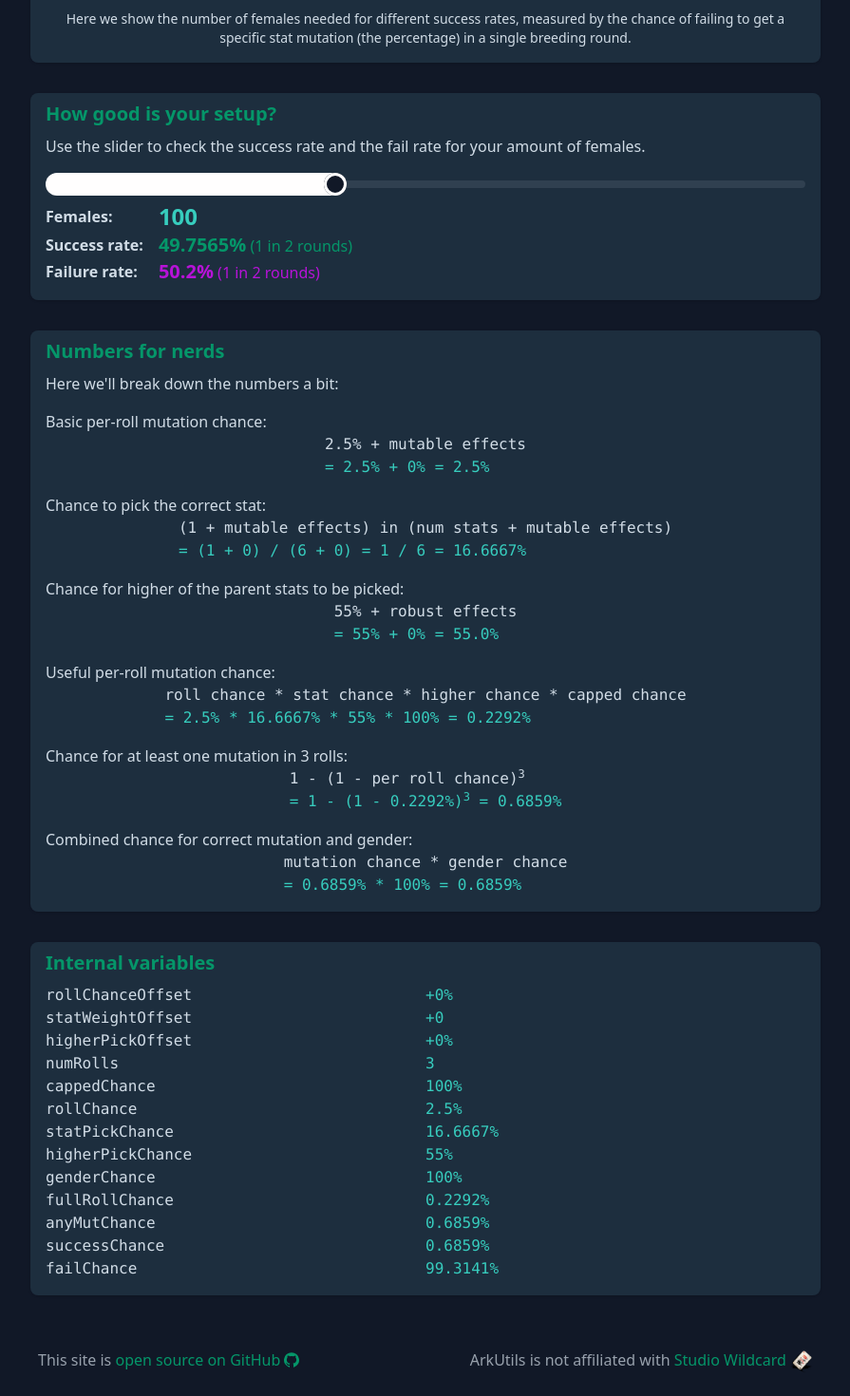
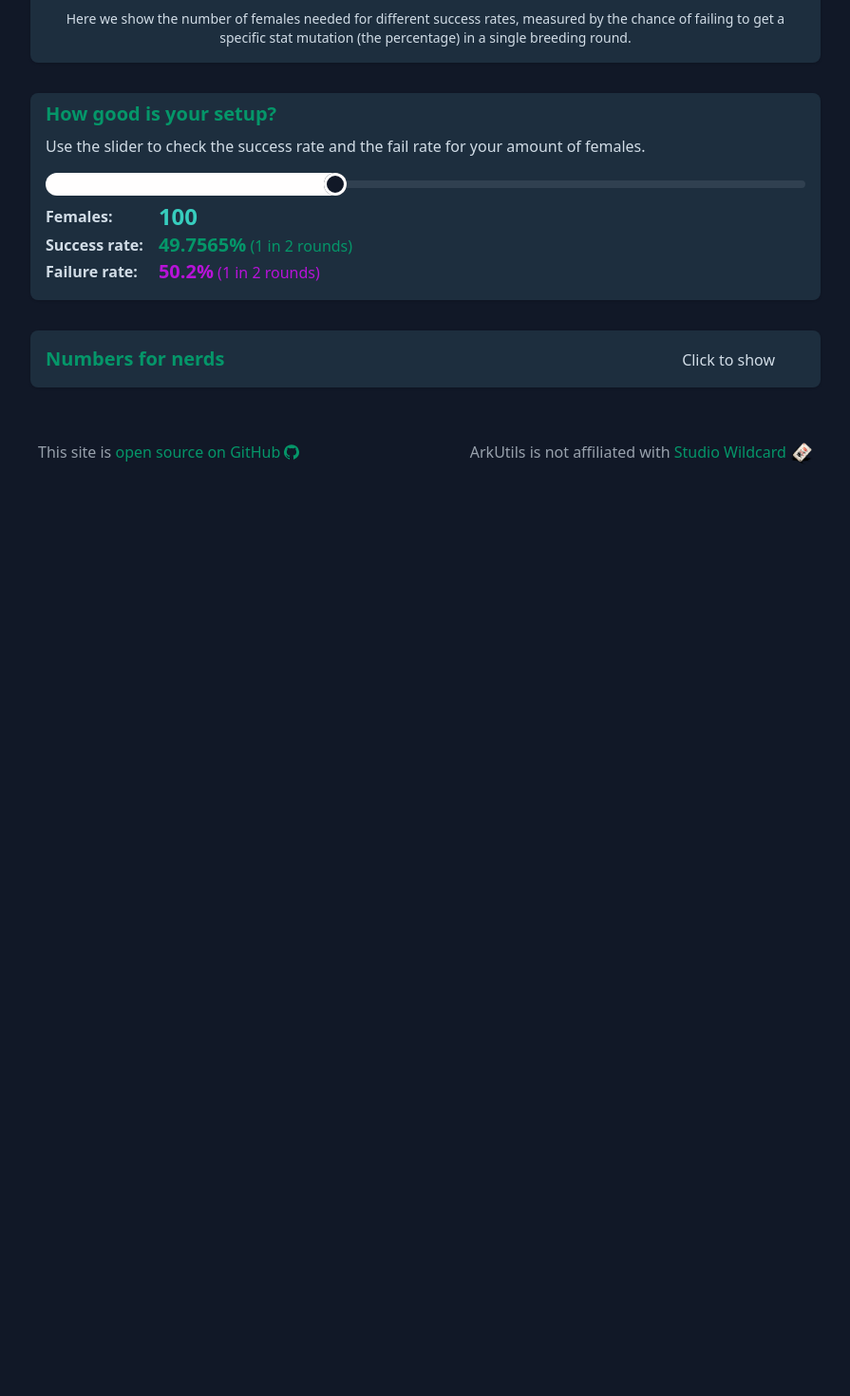
Before and after one commit to arkutils/arkutils-website, a SvelteKit app: page /tools/howmanyfemales in a window 1280 px wide. Shown: the part 945-2415 px from the top of the page at 95% size, without its empty margins (192-1087 px from the left). After the commit the page ends 1459 px from the top, so only its background shows below. Built offline with nearby package versions, Linux system fonts and the light colour scheme.

Commit message:
chore(howmanyfemales): hide breakdown and variables
Breakdown is collapsible, hidden by default for performance.

Variables now require `#dev` in the URL.

```diff
--- a/src/routes/(pages)/tools/howmanyfemales/+page.svelte
+++ b/src/routes/(pages)/tools/howmanyfemales/+page.svelte
@@ -1,6 +1,7 @@
 <script lang="ts">
 	import { getLocale } from '$lib/utils/locale';
 
+	import { page } from '$app/stores';
 	import Metadata from '$lib/Metadata.svelte';
 	import { pct as fmtPct } from '$lib/utils/math';
 	import ValueButton from '$lib/wildstats/ValueButton.svelte';
@@ -33,6 +34,7 @@
 	let customNumFemalesRaw = 0; // @hmr:keep
 	let matTraits = Array(MAX_TRAITS).fill(''); // @hmr:keep
 	let patTraits = Array(MAX_TRAITS).fill(''); // @hmr:keep
+	let showBreakdown = false;
 
 	// Collect values from traits
 	$: rollChanceOffset = gatherTraitEffects('Mutable', MUTABLE_ROLL_CHANCE_EFFECTS, matTraits, patTraits);
@@ -366,10 +368,18 @@
 		</div>
 	</div>
 
-	<!-- Stats -->
-	<div class="flex flex-col w-full bg-base-200 rounded-lg shadow px-4 py-2 pb-4">
-		<h2 class="self-start mb-2">Numbers for nerds</h2>
+	<!-- Breakdown -->
+	<div class="collapse w-full bg-base-200 rounded-lg shadow">
+		<input type="checkbox" bind:checked={showBreakdown} />
+		<div class="collapse-title flex justify-between items-baseline">
+			<h2>Numbers for nerds</h2>
+			<p>
+				Click to {#if showBreakdown}hide{:else}show{/if}
+			</p>
+		</div>
+		<div class="collapse-content flex flex-col">
 			<p class="mb-4">Here we'll break down the numbers a bit:</p>
+			{#if showBreakdown}
 				<div class="flex flex-col gap-y-4">
 					{#if usingSPlus}
 						<div class="inline-flex flex-col">
@@ -428,8 +438,8 @@
 									(1 + mutable effects) in (num stats + mutable effects)
 								</code>
 								<code>
-							= ({BASE_STAT_WEIGHT} + {statWeightOffset}) / ({numStats} + {statWeightOffset}) = {BASE_STAT_WEIGHT +
-								statWeightOffset} / {numStats + statWeightOffset}
+									= ({BASE_STAT_WEIGHT} + {statWeightOffset}) / ({numStats} + {statWeightOffset})
+									= {BASE_STAT_WEIGHT + statWeightOffset} / {numStats + statWeightOffset}
 									= {pct(statPickChance)}
 								</code>
 							</div>
@@ -477,27 +487,31 @@
 						</div>
 					</div>
 				</div>
+			{/if}
+		</div>
 	</div>
 
 	<!-- Variables -->
+	{#if $page.url.hash.includes('dev')}
 		<div class="flex flex-col w-full bg-base-200 rounded-lg shadow px-4 py-2 pb-4">
 			<h2 class="self-start mb-2">Internal variables</h2>
-		<div class="grid grid-cols-2">
-			<span class="font-mono">rollChanceOffset</span><code>+{pct(rollChanceOffset)}</code>
-			<span class="font-mono">statWeightOffset</span><code>+{statWeightOffset}</code>
-			<span class="font-mono">higherPickOffset</span><code>+{pct(higherPickOffset)}</code>
-			<span class="font-mono">numRolls</span><code>{numRolls}</code>
-			<span class="font-mono">cappedChance</span><code>{pct(cappedChance)}</code>
-			<span class="font-mono">rollChance</span><code>{pct(rollChance)}</code>
-			<span class="font-mono">statPickChance</span><code>{pct(statPickChance)}</code>
-			<span class="font-mono">higherPickChance</span><code>{pct(higherPickChance)}</code>
-			<span class="font-mono">genderChance</span><code>{pct(genderChance)}</code>
-			<span class="font-mono">fullRollChance</span><code>{pct(fullRollChance)}</code>
-			<span class="font-mono">anyMutChance</span><code>{pct(anyMutChance)}</code>
-			<span class="font-mono">successChance</span><code>{pct(successChance)}</code>
-			<span class="font-mono">failChance</span><code>{pct(failChance)}</code>
+			<div class="grid grid-cols-2 font-mono">
+				<span>rollChanceOffset</span><code>+{pct(rollChanceOffset)}</code>
+				<span>statWeightOffset</span><code>+{statWeightOffset}</code>
+				<span>higherPickOffset</span><code>+{pct(higherPickOffset)}</code>
+				<span>numRolls</span><code>{numRolls}</code>
+				<span>cappedChance</span><code>{pct(cappedChance)}</code>
+				<span>rollChance</span><code>{pct(rollChance)}</code>
+				<span>statPickChance</span><code>{pct(statPickChance)}</code>
+				<span>higherPickChance</span><code>{pct(higherPickChance)}</code>
+				<span>genderChance</span><code>{pct(genderChance)}</code>
+				<span>fullRollChance</span><code>{pct(fullRollChance)}</code>
+				<span>anyMutChance</span><code>{pct(anyMutChance)}</code>
+				<span>successChance</span><code>{pct(successChance)}</code>
+				<span>failChance</span><code>{pct(failChance)}</code>
 			</div>
 		</div>
+	{/if}
 </div>
 
 <style lang="postcss">
```
Lines whose indentation alone changed are shown as unchanged.
